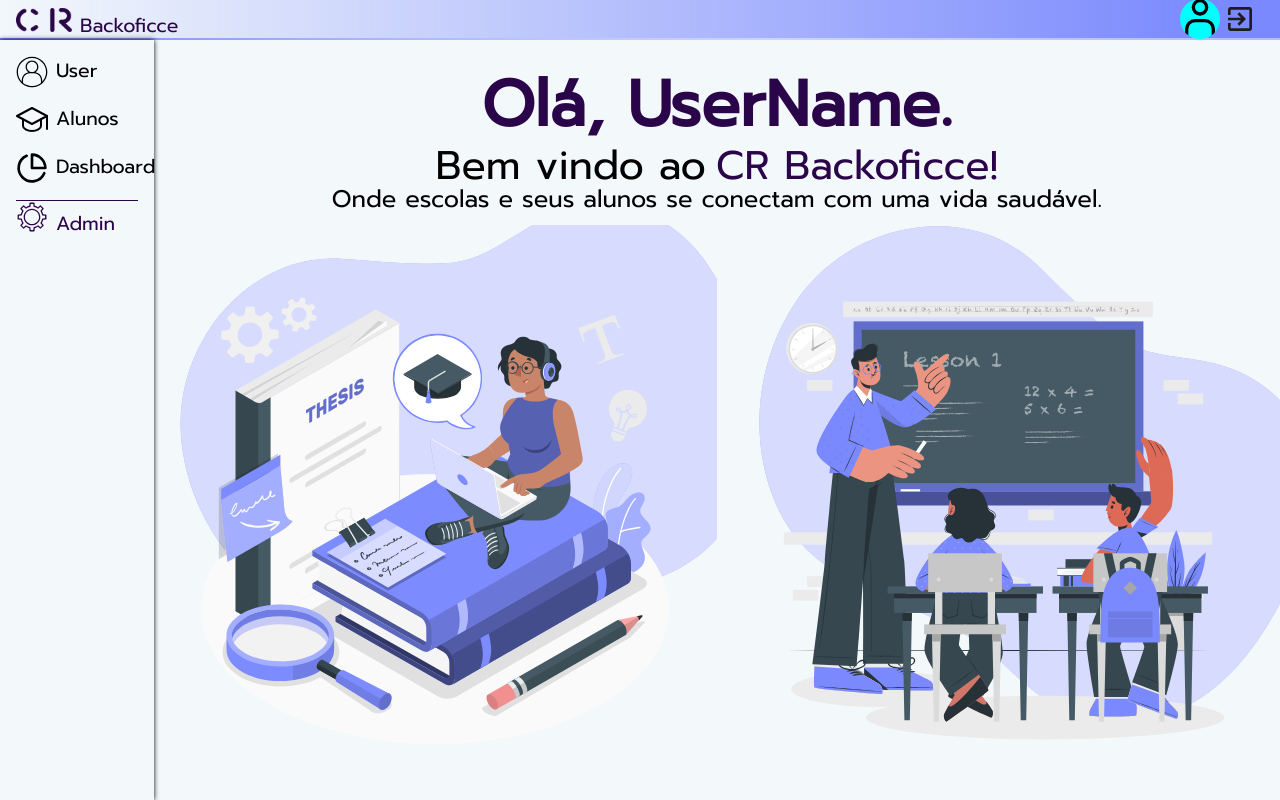
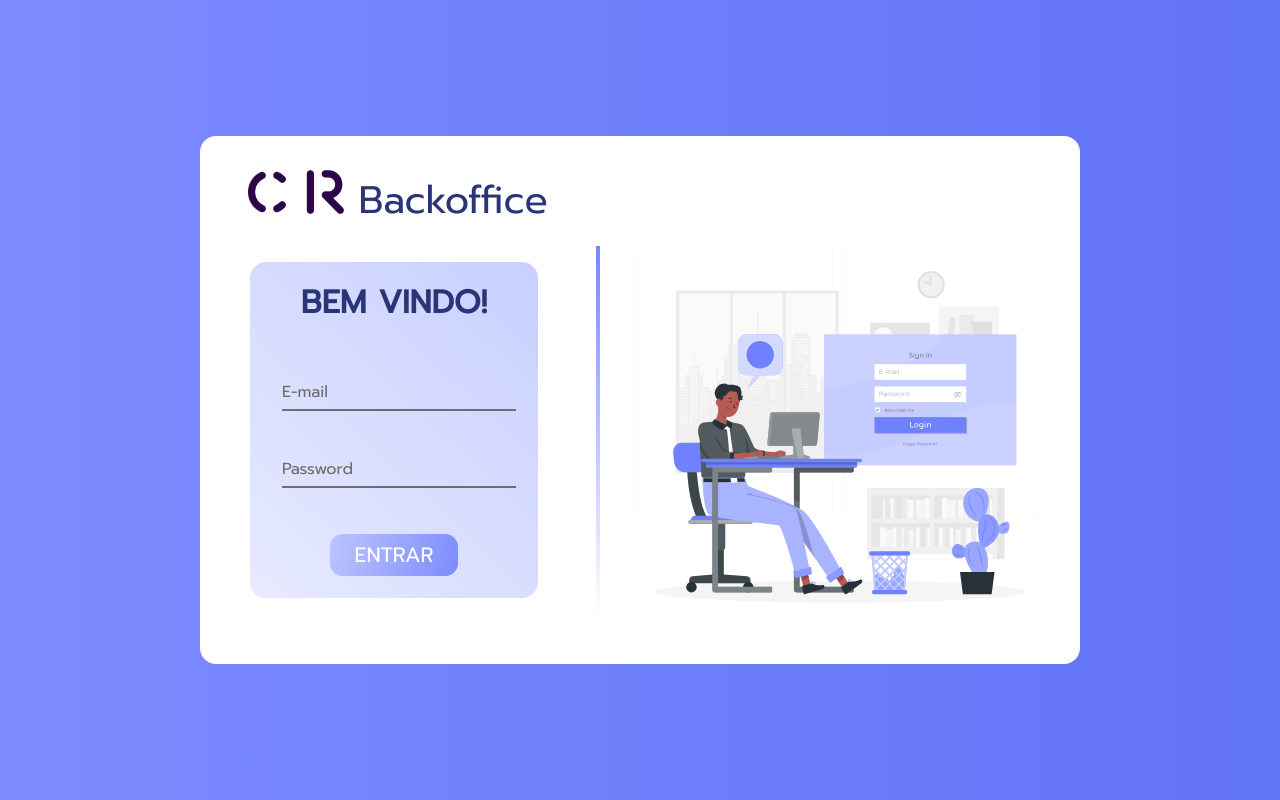
Before and after one commit to Henriqueggperes/coluna_reta-client, a React (Vite) app in the folder app/: page / in a window 1280 px wide. Built offline with nearby package versions, Linux system fonts and the light colour scheme.

Commit message:
chore:  app main structure

```diff
--- a/app/src/App.tsx
+++ b/app/src/App.tsx
@@ -5,10 +5,9 @@ import Backoficce from "./pages/Backoficce";
 
 function App() {
   return (
-    // <BrowserRouter>
-    //   <Router />
-    // </BrowserRouter>
-    <Backoficce></Backoficce>
+    <BrowserRouter>
+      <Router />
+    </BrowserRouter>
   );
 }
 
```
